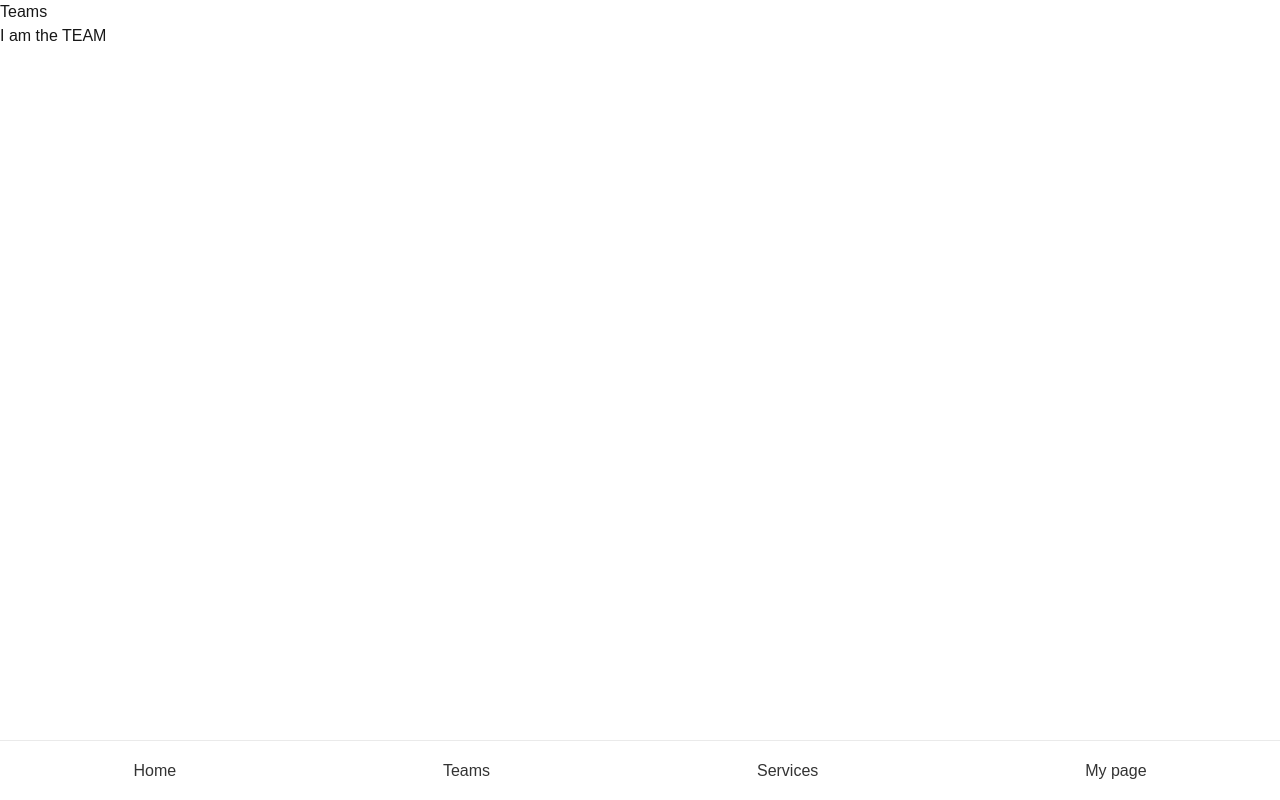
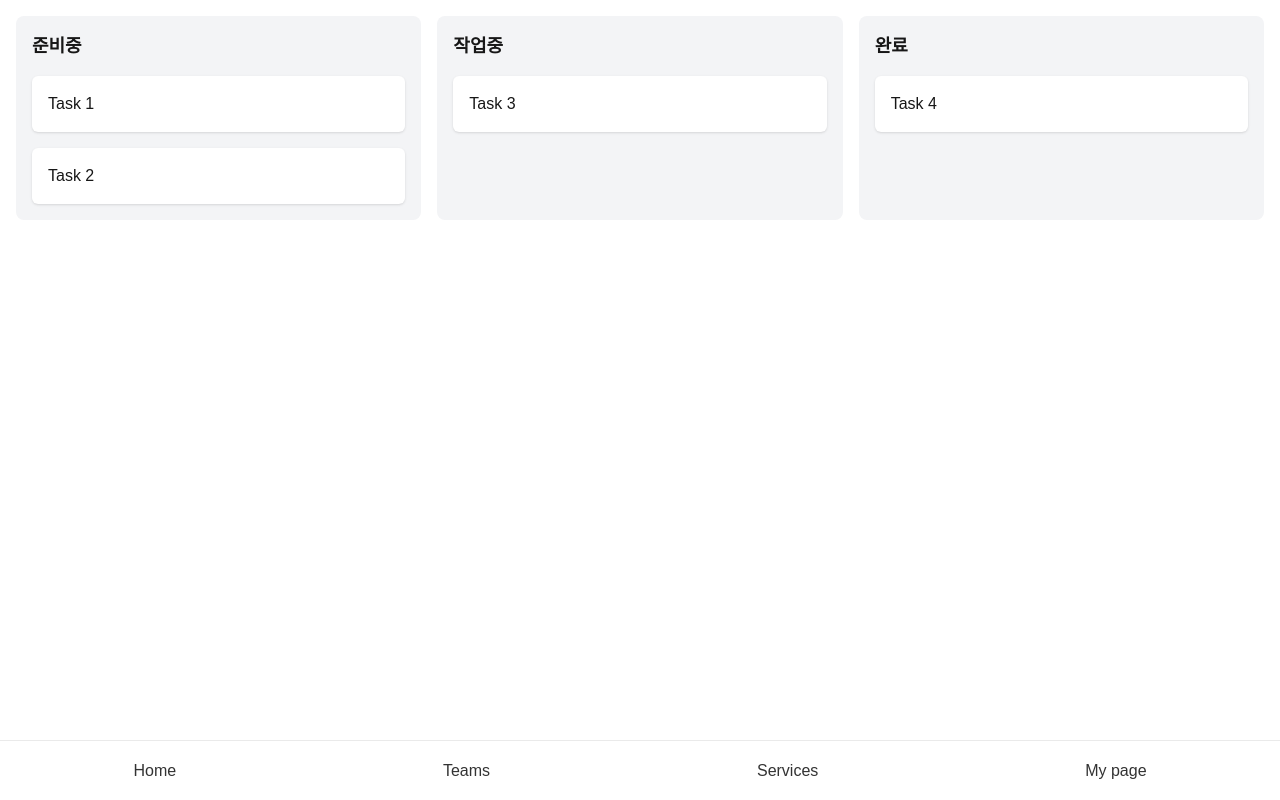
Before and after one commit to kon6443/next-bun, a Next.js app: page /teams in a window 1280 px wide. Built offline with nearby package versions, Linux system fonts and the light colour scheme.

Commit message:
[next-bun]UPDATE: to-do 카드

```diff
--- /dev/null
+++ b/src/app/components/Column.tsx
@@ -0,0 +1,20 @@
+import { SortableContext, useSortable } from '@dnd-kit/sortable';
+import { useDroppable } from '@dnd-kit/core';
+import { TaskCard } from './TaskCard';
+
+export function Column({ id, title, tasks }: { id: string; title: string; tasks: { id: string; title: string }[] }) {
+  const { setNodeRef } = useDroppable({ id });
+
+  return (
+    <div ref={setNodeRef} className="w-full md:w-1/3 p-4 bg-gray-100 rounded-lg">
+      <h2 className="text-lg font-bold mb-4">{title}</h2>
+      <SortableContext id={id} items={tasks}>
+        <div className="space-y-4">
+          {tasks.map((task) => (
+            <TaskCard key={task.id} id={task.id} title={task.title} />
+          ))}
+        </div>
+      </SortableContext>
+    </div>
+  );
+}
--- /dev/null
+++ b/src/app/components/TaskCard.tsx
@@ -0,0 +1,17 @@
+import { useSortable } from '@dnd-kit/sortable';
+import { CSS } from '@dnd-kit/utilities';
+
+export function TaskCard({ id, title }: { id: string; title: string }) {
+  const { attributes, listeners, setNodeRef, transform, transition } = useSortable({ id });
+
+  const style = {
+    transform: CSS.Transform.toString(transform),
+    transition,
+  };
+
+  return (
+    <div ref={setNodeRef} style={style} {...attributes} {...listeners} className="p-4 bg-white rounded-md shadow-sm">
+      {title}
+    </div>
+  );
+}
--- a/src/app/teams/page.tsx
+++ b/src/app/teams/page.tsx
@@ -1,10 +1,61 @@
-const ContactPage = () => {
+'use client';
+
+import { useState } from 'react';
+import { DndContext, closestCenter, DragEndEvent } from '@dnd-kit/core';
+import { arrayMove, SortableContext } from '@dnd-kit/sortable';
+import { Column } from '../components/Column';
+
+const initialTasks = {
+  todo: [
+    { id: '1', title: 'Task 1' },
+    { id: '2', title: 'Task 2' },
+  ],
+  inProgress: [{ id: '3', title: 'Task 3' }],
+  done: [{ id: '4', title: 'Task 4' }],
+};
+
+const TeamsPage = () => {
+  const [tasks, setTasks] = useState(initialTasks);
+
+  const handleDragEnd = (event: DragEndEvent) => {
+    const { active, over } = event;
+
+    if (!over) return;
+
+    const activeContainer = active.data.current?.sortable.containerId;
+    const overContainer = over.data.current?.sortable.containerId || over.id;
+
+    if (activeContainer === overContainer) {
+      setTasks((prev) => ({
+        ...prev,
+        [activeContainer]: arrayMove(prev[activeContainer], active.data.current?.sortable.index, over.data.current?.sortable.index || 0),
+      }));
+    } else {
+      const activeItems = tasks[activeContainer];
+      const overItems = tasks[overContainer];
+      const activeIndex = active.data.current?.sortable.index;
+      const overIndex = over.data.current?.sortable.index || 0;
+
+      const [movedItem] = activeItems.splice(activeIndex, 1);
+      overItems.splice(overIndex, 0, movedItem);
+
+      setTasks((prev) => ({
+        ...prev,
+        [activeContainer]: [...activeItems],
+        [overContainer]: [...overItems],
+      }));
+    }
+  };
+
   return (
-    <div>
-      <h1>Teams</h1>
-      <p>I am the TEAM</p>
-    </div>
+    <DndContext onDragEnd={handleDragEnd} collisionDetection={closestCenter}>
+      <div className="flex space-x-4 p-4">
+        <Column id="todo" title="준비중" tasks={tasks.todo} />
+        <Column id="inProgress" title="작업중" tasks={tasks.inProgress} />
+        <Column id="done" title="완료" tasks={tasks.done} />
+      </div>
+    </DndContext>
   );
 };
 
-export default ContactPage;
+export default TeamsPage;
```
